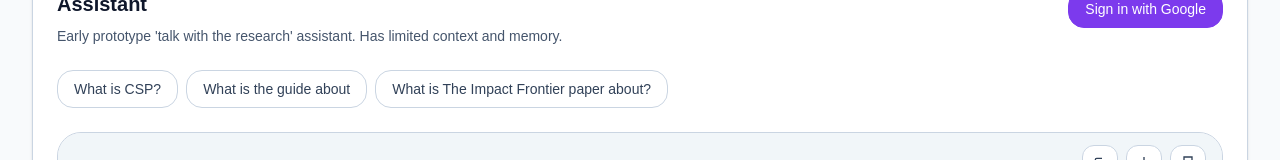
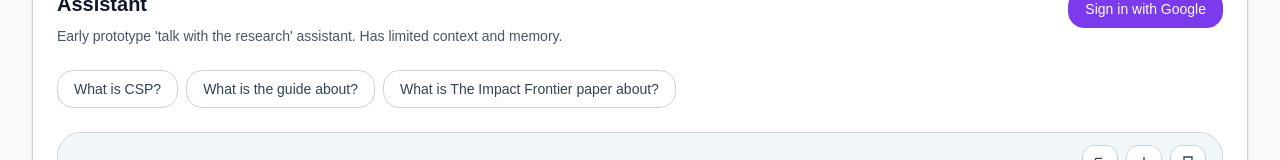
Before and after one commit to jh-tpp/visuals, a Next.js app: page / in a window 1280 px wide. Both pictures are taken after a click on the button "Assistant". Shown: the part 216-376 px from the top of the page. Built offline with nearby package versions, Linux system fonts and the light colour scheme.

Commit message:
Update AssistantPanel.jsx

```diff
--- a/components/AssistantPanel.jsx
+++ b/components/AssistantPanel.jsx
@@ -7,7 +7,7 @@ import { signIn } from "next-auth/react";
 
 const EXAMPLE_QUESTIONS = [
   "What is CSP?",
-  "What is the guide about",
+  "What is the guide about?",
   "What is The Impact Frontier paper about?"
 ];
 
```
